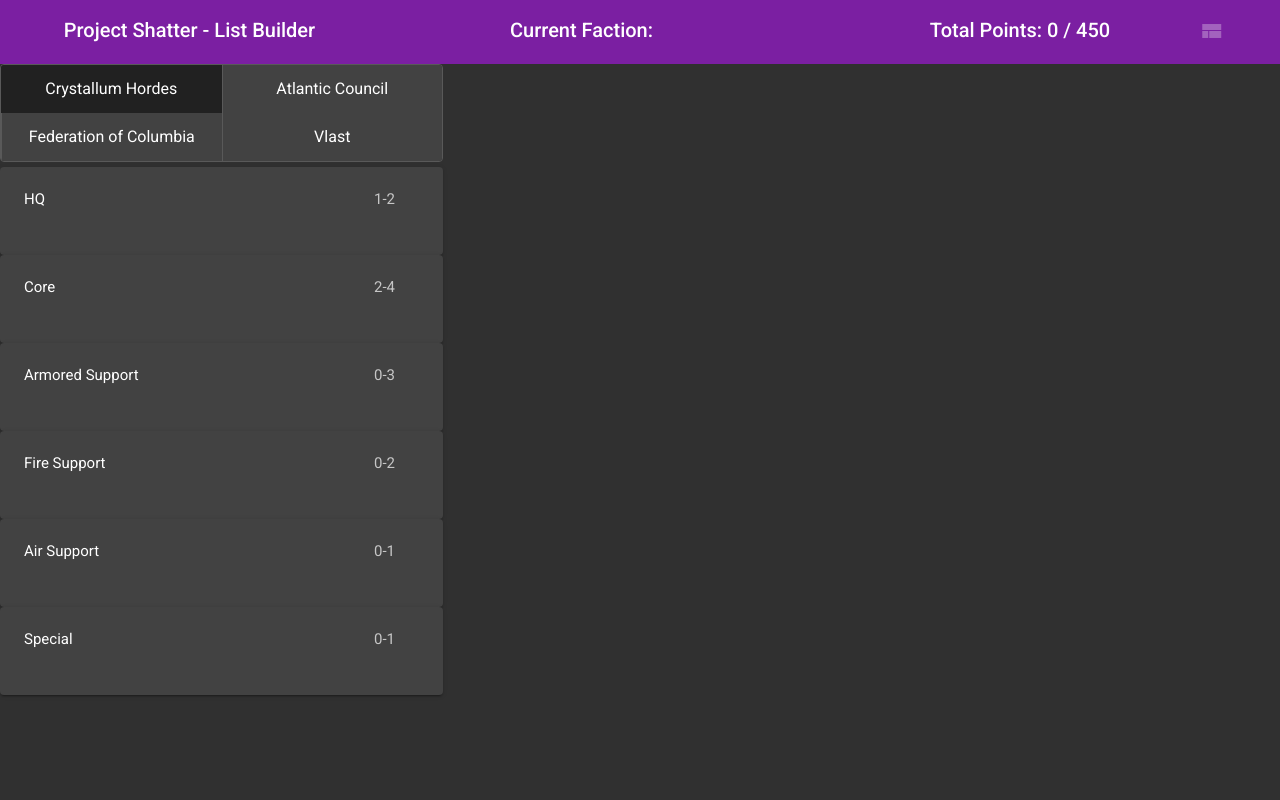
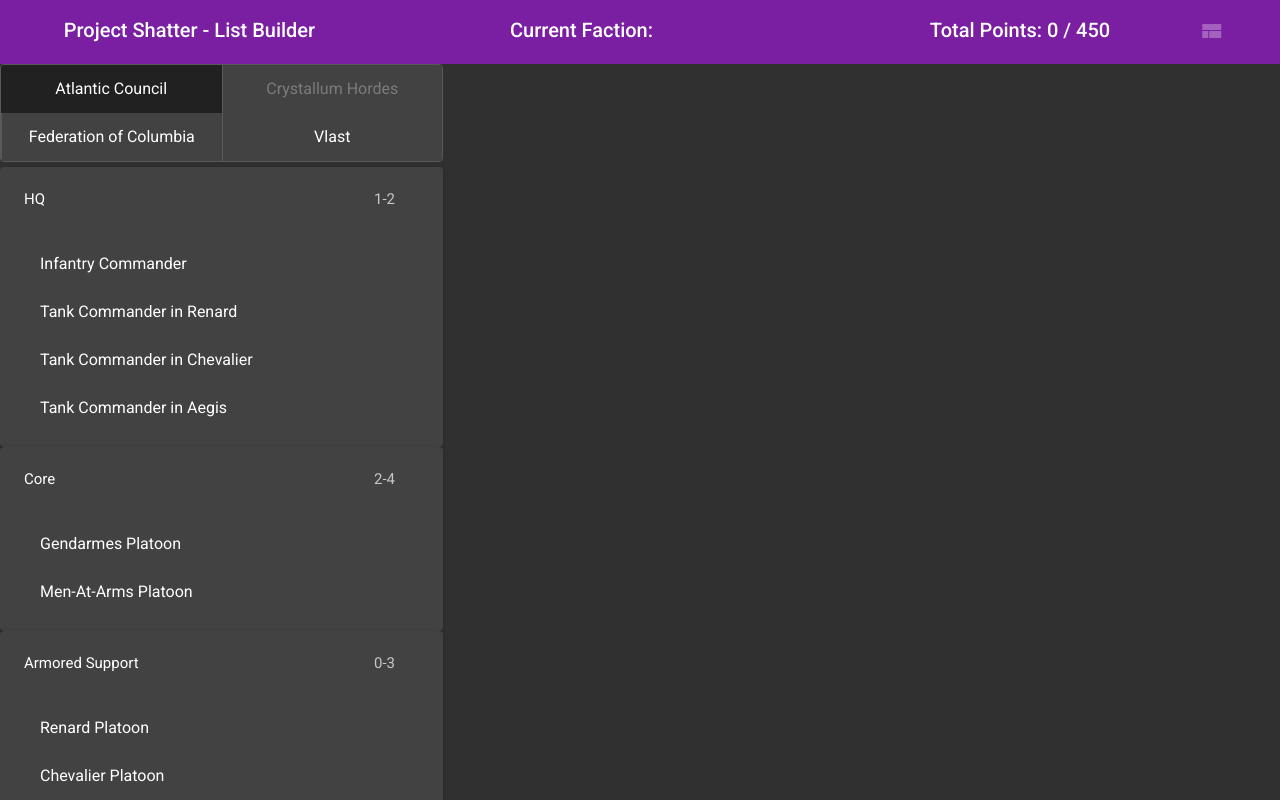
Before and after one commit to kmskov/shatter-list-builder, an Angular app: page / in a window 1280 px wide. Shown: the top 800 px of the page. Built offline with nearby package versions, Linux system fonts and the light colour scheme.

Commit message:
weapon sorting, layout fixes

```diff
--- a/src/app/app.component.html
+++ b/src/app/app.component.html
@@ -12,11 +12,11 @@
   </mat-toolbar>
 
   <div fxFlex="35" fxLayout="column" fxLayoutGap="5px" [fxHide]="isGalleryMode">
-    <mat-button-toggle-group fxLayout="row wrap" fxLayoutGap="grid" value="crystallumHordes">
-      <mat-button-toggle fxFlex="50" (click)="selectFaction('crystallumHordes')" value="crystallumHordes">Crystallum
-        Hordes</mat-button-toggle>
+    <mat-button-toggle-group fxLayout="row wrap" fxLayoutGap="grid" value="atlanticCouncil">
       <mat-button-toggle fxFlex="50" (click)="selectFaction('atlanticCouncil')" value="atlanticCouncil">Atlantic Council
       </mat-button-toggle>
+      <mat-button-toggle fxFlex="50" (click)="selectFaction('crystallumHordes')" value="crystallumHordes" disabled>Crystallum
+        Hordes</mat-button-toggle>
       <mat-button-toggle fxFlex="50" (click)="selectFaction('fed')" value="fed">Federation of Columbia
       </mat-button-toggle>
       <mat-button-toggle fxFlex="50" (click)="selectFaction('vlast')" value="vlast">Vlast</mat-button-toggle>
@@ -26,7 +26,7 @@
     </app-unit-selector>
   </div>
 
-  <div fxFlex fxLayout="row wrap" fxLayoutGap="5px grid" class="flex unit-entries">
+  <div fxFlex fxLayout="row wrap" fxLayoutAlign="start center" fxLayoutGap="5px grid" class="flex unit-entries">
     <app-unit-entry [fxFlex]="isGalleryMode ? 50 : 100" *ngFor="let unit of currentList" [unitSelection]="unit"
       (unitRemovalEvent)="removeUnit($event)" (pointsUpdateEvent)="updatePoints($event)"
       (weaponsExportEvent)="addWeapons($event)"></app-unit-entry>
--- a/src/app/app.component.ts
+++ b/src/app/app.component.ts
@@ -12,7 +12,7 @@ import factions from './factions.json';
 export class AppComponent {
   title = 'Project Shatter - List Builder';
 
-  currFactionName = 'crystallumHordes';
+  currFactionName = 'atlanticCouncil';
   currFactionLabel: string;
   currPointsTotal = 0;
 
--- a/src/app/common.ts
+++ b/src/app/common.ts
@@ -24,14 +24,8 @@ export interface Weapon {
 }
 
 export function weaponSort(a: Weapon, b: Weapon) {
-  if (a.range.melee === false && b.range.melee === false) {
-    const rofA = Number(Number.isInteger(a.rof));
-    const rofB = Number(Number.isInteger(b.rof));
-    if (rofA === rofB) {
-      return a.range.max - b.range.max;
-    } else {
-      return rofA - rofB;
-    }
+  if (a.range.melee === b.range.melee) {
+    return a.name.localeCompare(b.name);
   } else {
     return (a.range.melee ? 1 : 0) - (b.range.melee ? 1 : 0);
   }
```
